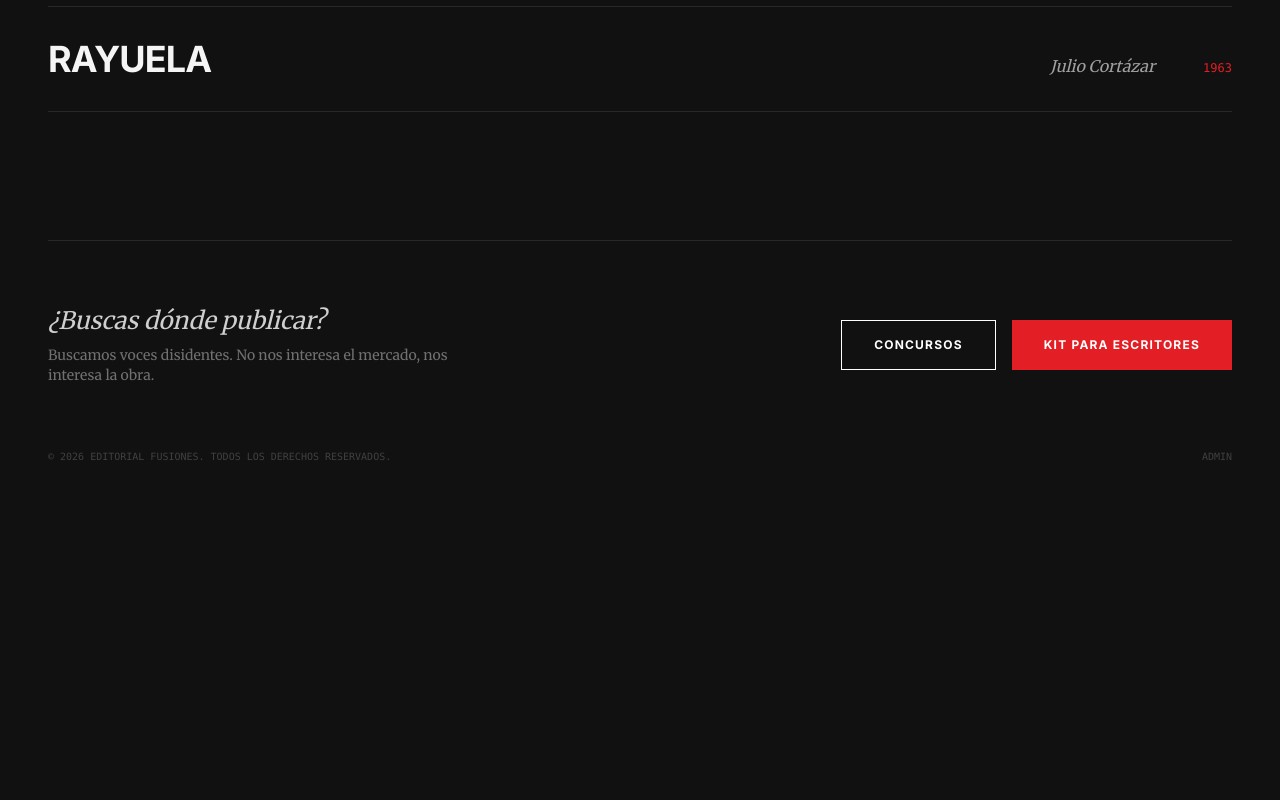
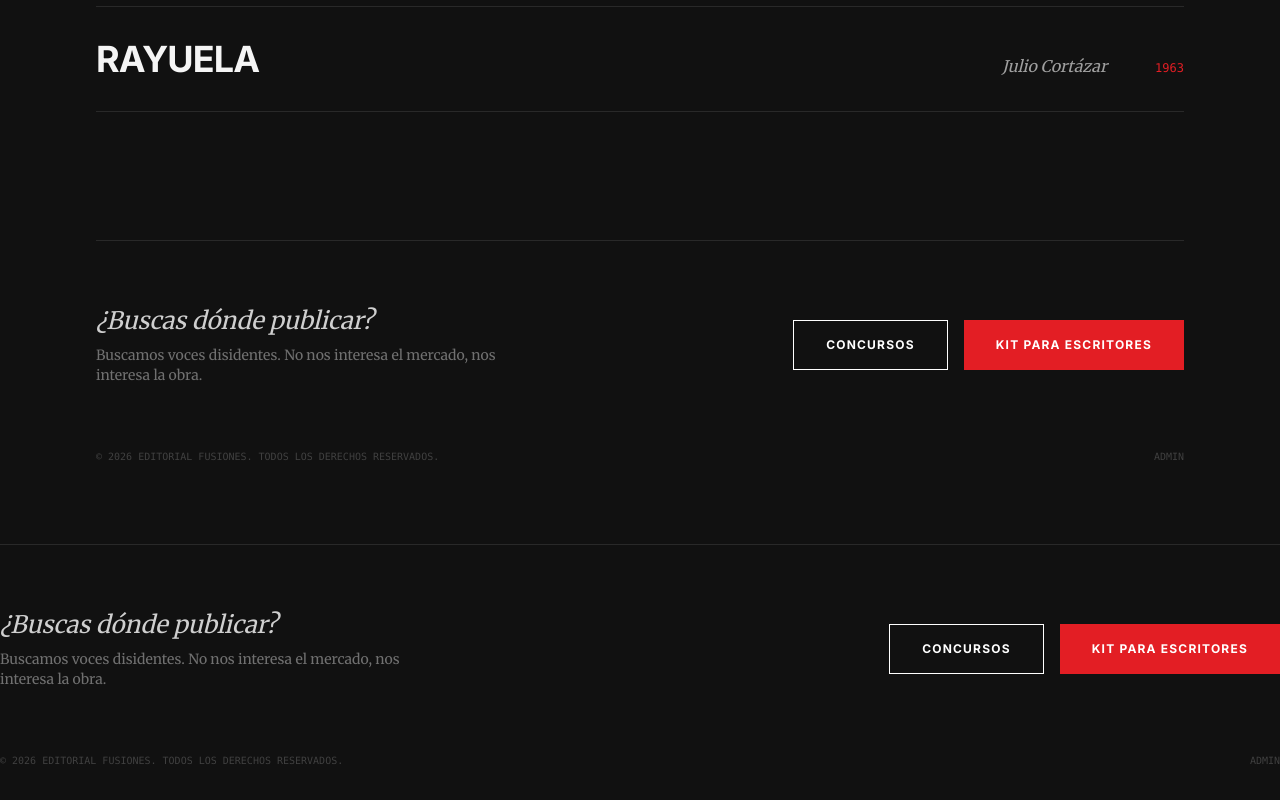
Before and after one commit to ricArdo1321/editorial_fusiones_1, a Next.js app: page / in a window 1280 px wide. Shown: the part 1470-2270 px from the top of the page. Before the commit the page ends 2014 px from the top, so only its background shows below. Built offline with nearby package versions, Linux system fonts and the light colour scheme; no server answers.

Commit message:
fix: add Footer to layout for admin link visibility

```diff
--- a/app/layout.tsx
+++ b/app/layout.tsx
@@ -3,6 +3,7 @@ import { Inter, Merriweather } from 'next/font/google';
 import './globals.css';
 import Navigation from '@/components/Navigation';
 import NoiseOverlay from '@/components/NoiseOverlay';
+import Footer from '@/components/Footer';
 
 const inter = Inter({ subsets: ['latin'], variable: '--font-inter' });
 const merriweather = Merriweather({
@@ -24,12 +25,13 @@ export default function RootLayout({
 }) {
     return (
         <html lang="es">
-            <body className={`${inter.variable} ${merriweather.variable} min-h-screen bg-background text-foreground selection:bg-brand selection:text-white font-serif`}>
+            <body className={`${inter.variable} ${merriweather.variable} min-h-screen bg-background text-foreground selection:bg-brand selection:text-white font-serif flex flex-col`}>
                 <NoiseOverlay />
                 <Navigation />
-                <main className="relative z-10 w-full">
+                <main className="relative z-10 w-full flex-grow px-6 lg:px-12">
                     {children}
                 </main>
+                <Footer />
             </body>
         </html>
     );
```
